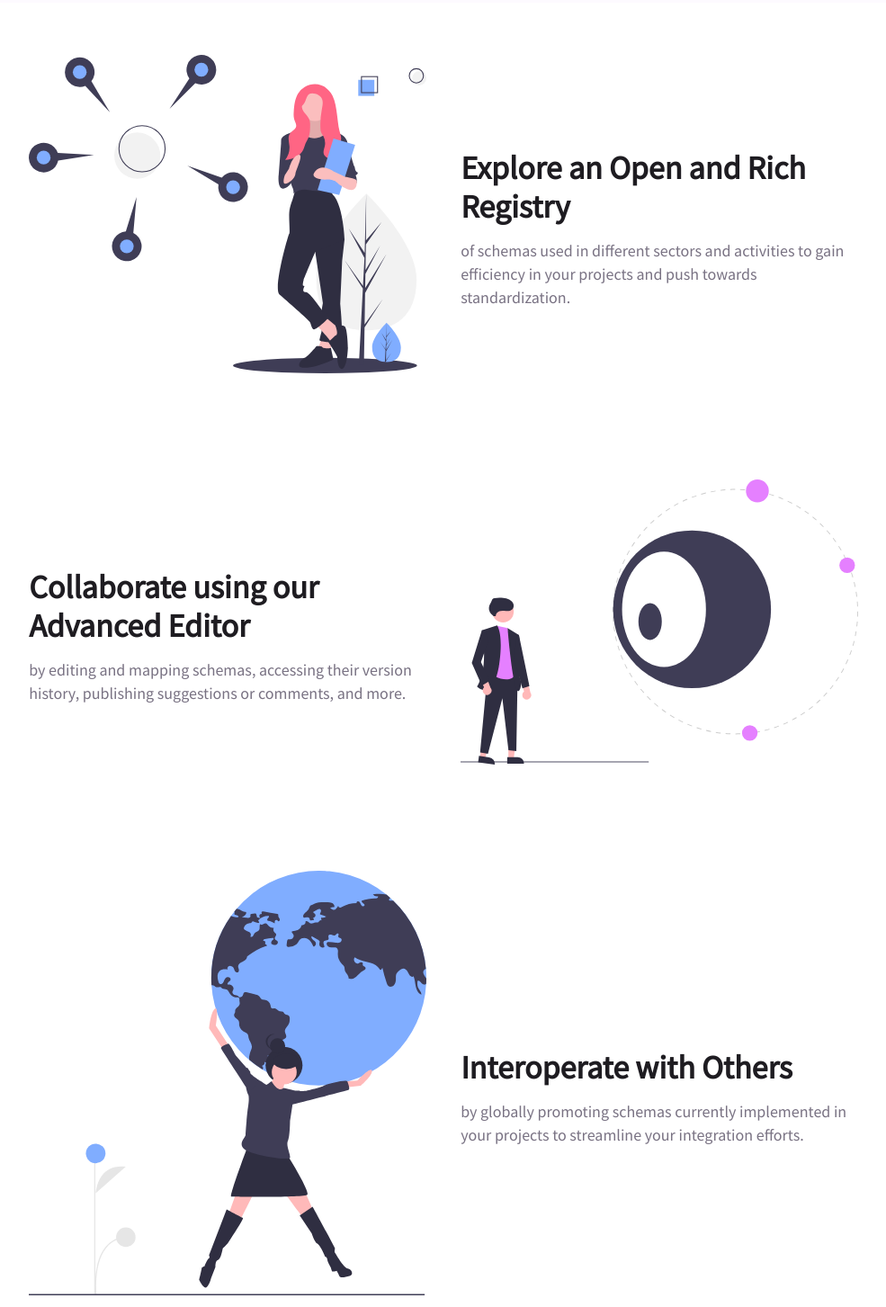
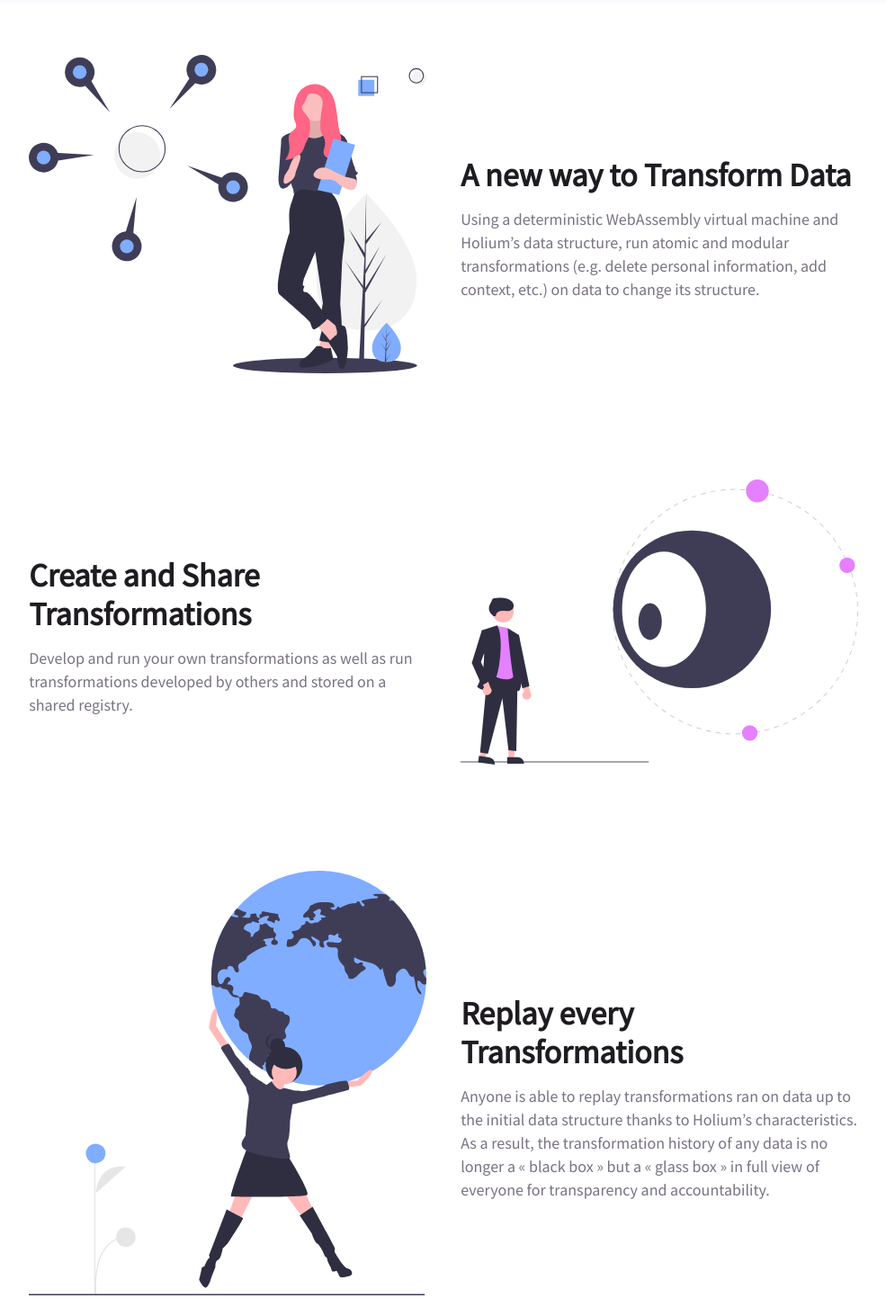
Before and after one commit to polyphene/polyphene.io, a Gatsby site: page / in a window 1280 px wide. Shown: the part 1041-2494 px from the top of the page at 90% size, without its empty margins (147-1132 px from the left). Built offline with nearby package versions, Linux system fonts and the light colour scheme; Gatsby itself is replaced by a stand-in of ours.

Commit message:
✏️ Change main text

```diff
--- a/src/pages/index.js
+++ b/src/pages/index.js
@@ -10,14 +10,14 @@
 
 const IndexPage = () => (
   <Layout>
-    <SEO title="Restoring faith in the post-trust era."/>
+    <SEO title="Holistic data."/>
 
     <div className={"page-header home"}>
-      <h1>Build the Universal Data Language</h1>
+      <h1>Holistic Data</h1>
       <p>
-        Polyphene is the largest directory of extensible data schemas
+        Holium is the digital element that contains both the data
         <br/>
-        powered by a collaborative platform to unlock meaningful data.
+        and its transformation history for unparalleled transparency.
       </p>
       <img alt={"Dashboard"} src={featureImage}/>
     </div>
@@ -38,11 +38,12 @@
             <div className={"col-6"}>
               <div className={"feature__content"}>
                 <h2>
-                  Explore an Open and Rich Registry
+                  A new way to Transform Data
                 </h2>
                 <p>
-                  of schemas used in different sectors and activities to gain efficiency in your projects and push
-                  towards standardization.
+                  Using a deterministic WebAssembly virtual machine and Holium’s data structure,
+                  run atomic and modular <b>transformations</b> (e.g. delete personal information, add context, etc.)
+                  on data to change its structure.
                 </p>
               </div>
             </div>
@@ -53,10 +54,13 @@
           <div className={"row"}>
             <div className={"col-6"}>
               <div className={"feature__content"}>
-                <h2>Collaborate using our Advanced Editor</h2>
+                <h2>
+                  Create and Share Transformations
+                </h2>
                 <p>
-                  by editing and mapping schemas, accessing their version history, publishing suggestions or comments,
-                  and more.
+                  Develop and run your own transformations
+                  as well as run transformations developed by others
+                  and stored on a shared registry.
                 </p>
               </div>
             </div>
@@ -79,10 +83,14 @@
 
             <div className={"col-6"}>
               <div className={"feature__content"}>
-                <h2>Interoperate with Others</h2>
+                <h2>
+                  Replay every Transformations
+                </h2>
                 <p>
-                  by globally promoting schemas currently implemented in your projects to streamline your integration
-                  efforts.
+                  Anyone is able to replay transformations ran on data
+                  up to the initial data structure thanks to Holium’s characteristics.
+                  As a result, the transformation history of any data is no longer a « black box »
+                  but a « glass box » in full view of everyone for transparency and accountability.
                 </p>
               </div>
             </div>
```
